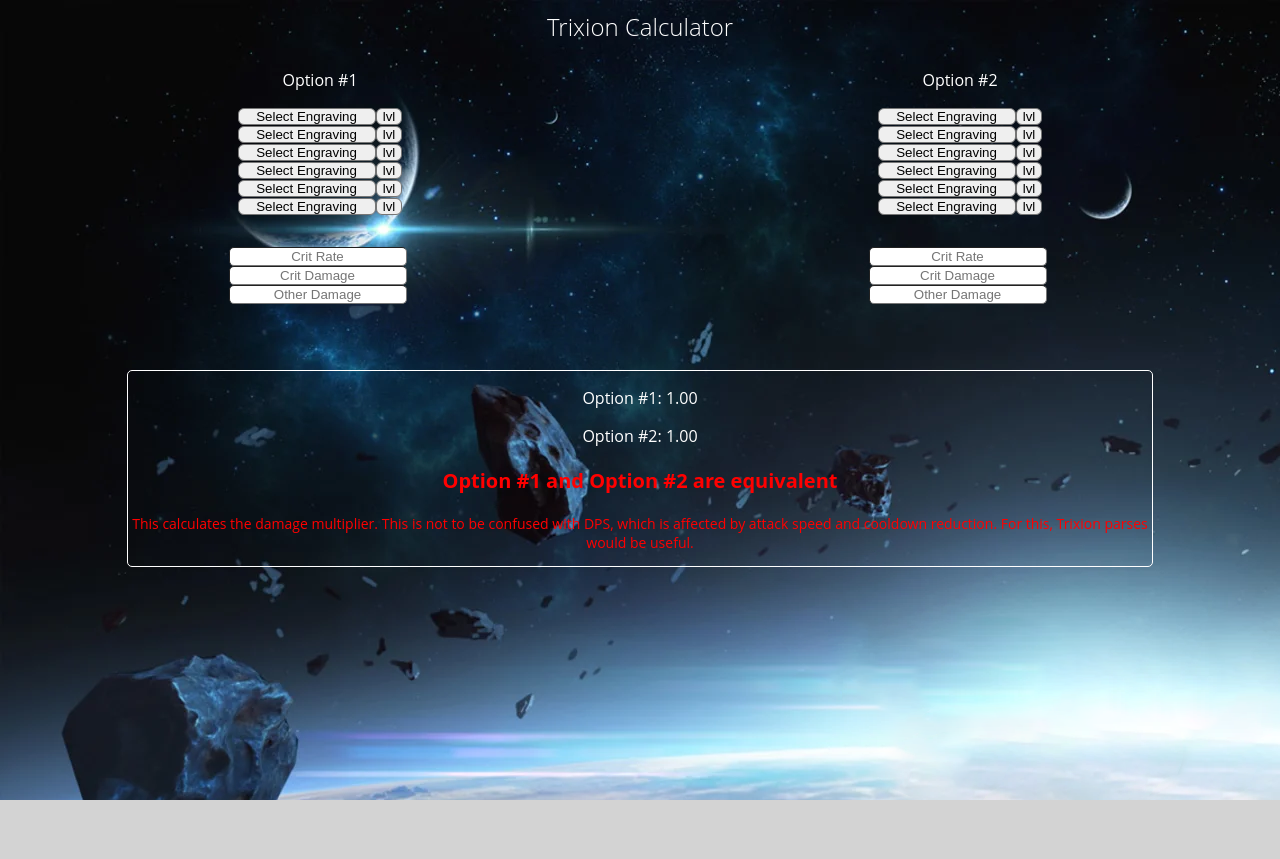
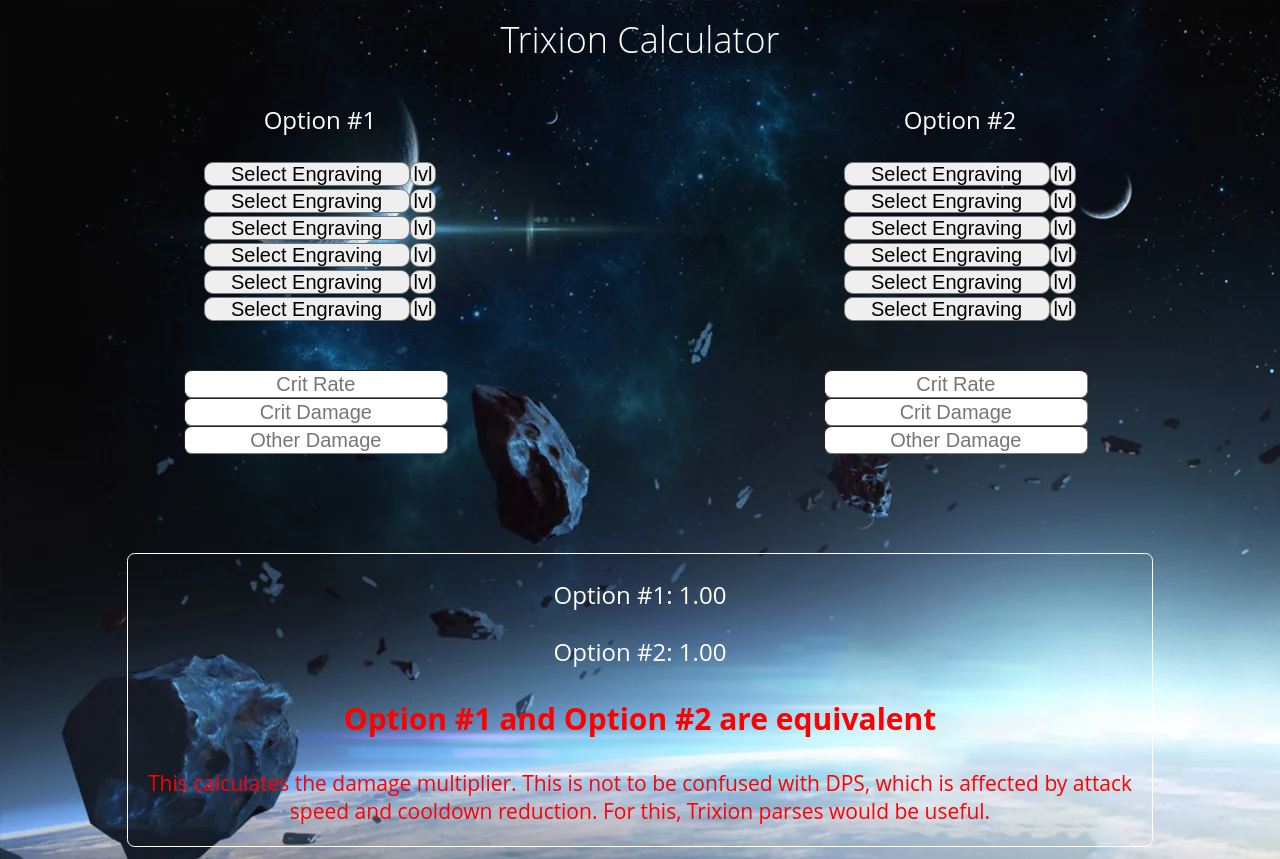
Before and after one commit to simontbui/trixion-calculator, a React (Create React App) app: page / in a window 1280 px wide. Before the commit the page ends 800 px from the top, so only its background shows below. Built offline with nearby package versions, Linux system fonts and the light colour scheme.

Commit message:
changed scaling

```diff
--- a/src/index.css
+++ b/src/index.css
@@ -4,7 +4,8 @@
     margin-top: 0;
     margin-left: 0;
     margin-right: 0;
-    background-image: url('./images/trixion-sam.png');
+    background-image: url('./images/trixion-sky-clean.png');
+    zoom: 1.5;
 }
 
 /* TOP CONTAINER */
```
Also changed, not shown: src/images/trixion-sky-clean.png (added).
